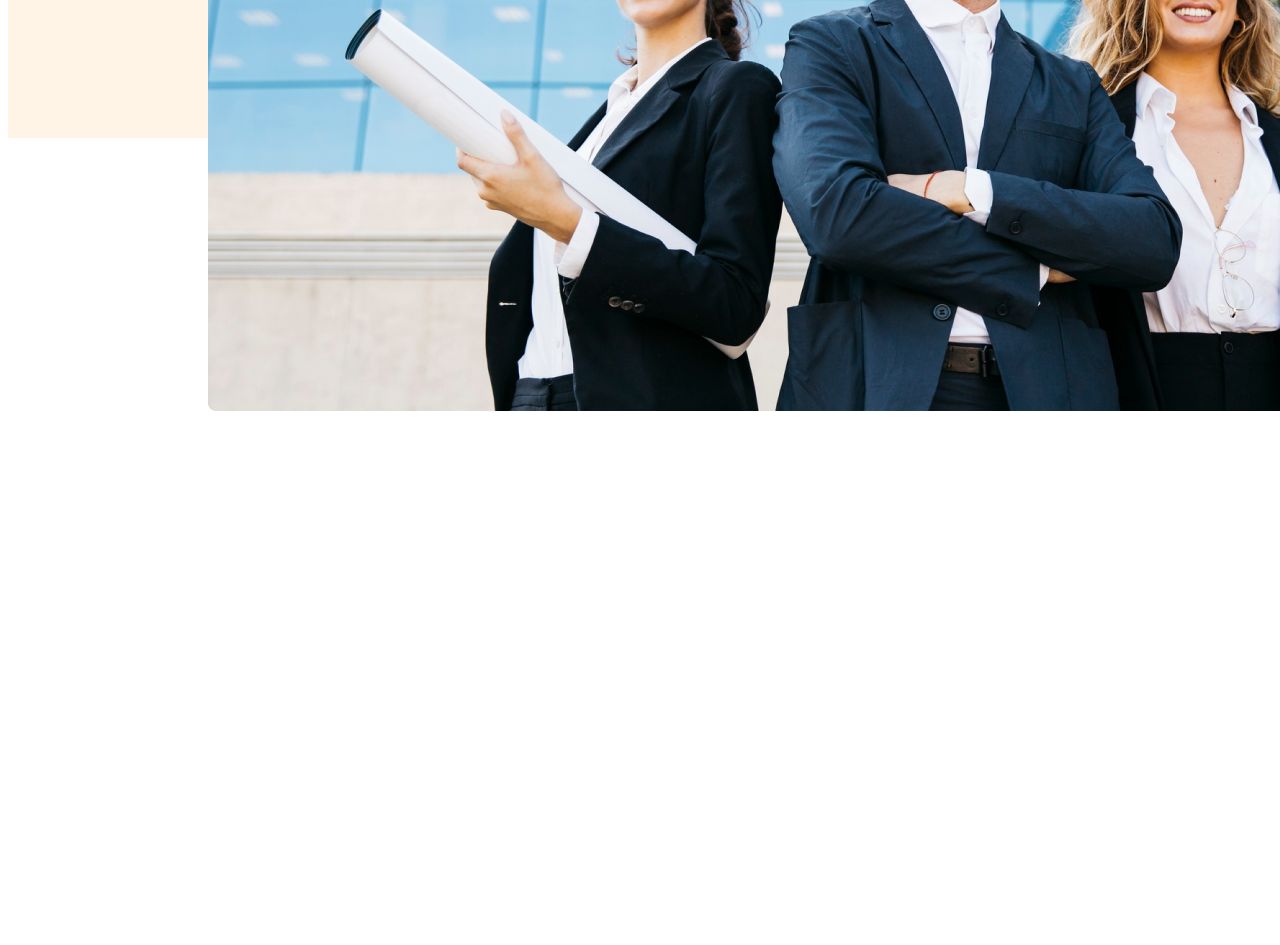
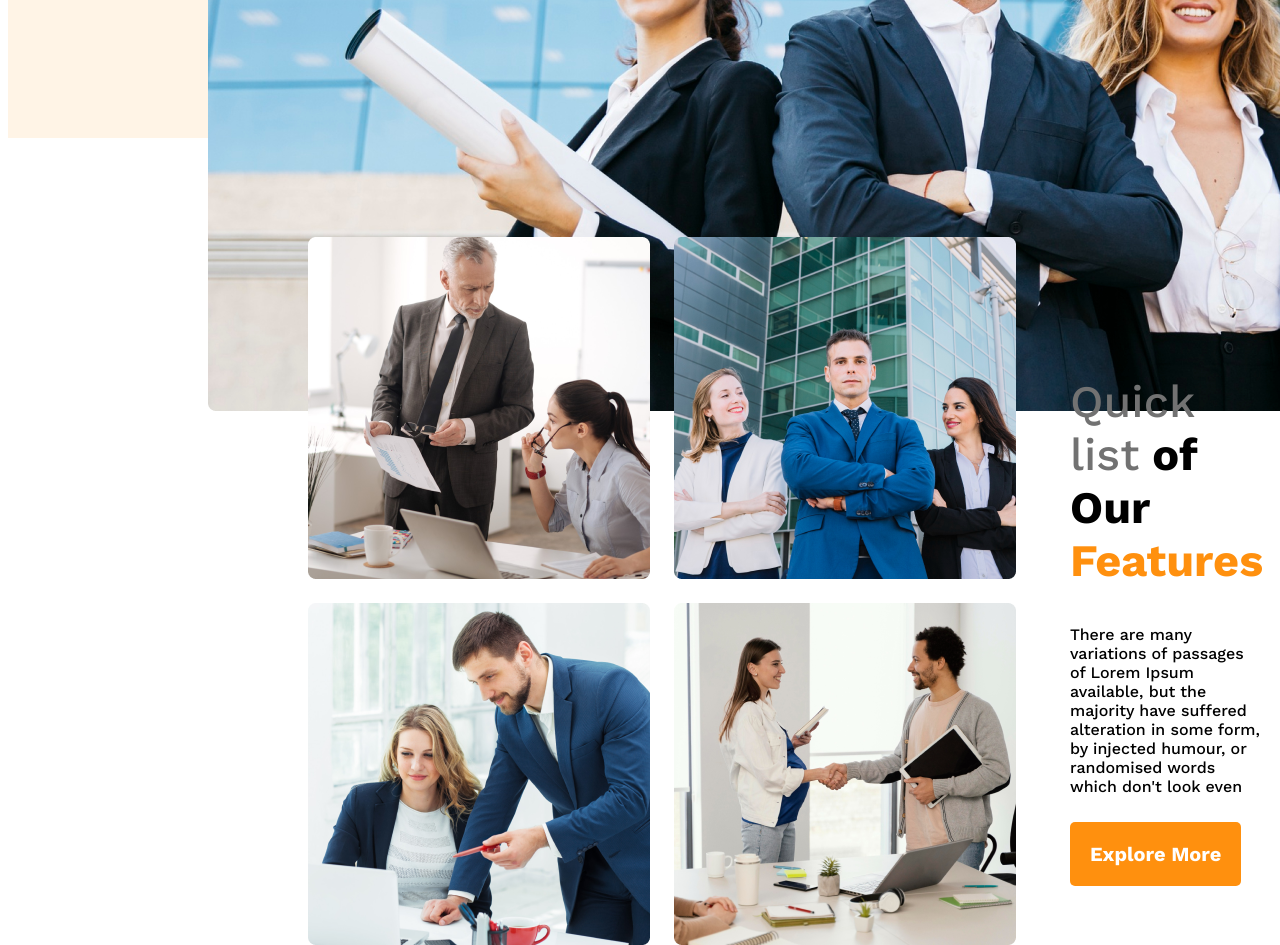
Before and after one commit to Monira-Jahan/assignment-2, a plain HTML site: page index.html in a window 1280 px wide. Shown: the part 1120-2065 px from the top of the page. Before the commit the page ends 1535 px from the top, so only its background shows below. Drawn offline with nearby package versions, Linux system fonts and the light colour scheme.

Commit message:
Feature section added

```diff
--- a/index.html
+++ b/index.html
@@ -43,6 +43,25 @@
     </header>
     <!-- Header end -->
 
+    <!-- main start -->
+    <main>
+        <!-- List of feature section -->
+        <section class="feature">
+            <div class="feature-img">
+                <img src="./images/team1.png" alt="">
+                <img src="./images/team2.png" alt="">
+                <img src="./images/team3.png" alt="">
+                <img src="./images/team4.png" alt="">
+            </div>
+            <div class="feature-info">
+                <h2 class="feature-title"><span class="text-primary-1">Quick list</span> of Our <span class="text-primary">Features</span></h2>
+                <p class="feature-description">There are many variations of passages of Lorem Ipsum available, but the majority have suffered alteration in some form, by injected humour, or randomised words which don't look even</p>
+                <button class="btn-primary">Explore More</button>
+           </div>
+       </section>
+       <!-- Features what we love-> section 2 -->
 
+
+    </main>
 </body>
 </html>
--- a/styles/style.css
+++ b/styles/style.css
@@ -1,3 +1,12 @@
+/* others */
+.text-primary{
+    color:#FF900E;
+    font-weight: 900;
+}
+.text-primary-1{
+    color:#727272;
+    font-weight: 400;
+}
 /* header start */
 /* Navigation bar style */
 .header{
@@ -63,7 +72,7 @@ nav li{
     height:64px;
     margin-top: 10px;
     border-radius:5px;
-    background:orangered;
+    background:#FF900E;
 }
 .image{
     border-radius:8px;
@@ -75,3 +84,39 @@ nav li{
 /* Header End */
 
 /* main section start */
+
+ /* feature section start*/
+ .feature{
+    display:flex;
+ }
+ .feature-img{
+    height:342px;
+    width:342px;
+    display:grid;
+    grid-template-columns: repeat(2,1fr);
+    grid-row-gap:24px;
+    grid-column-gap:24px;
+    padding-top: 99px;
+    padding-bottom: 160px;
+    padding-left: 300px;
+}
+.feature-info{
+    padding:200px 280px 0px 420px;
+}
+.feature-title{
+    font-family:'Work Sans';
+    font-style: normal;
+    font-weight: 800;
+    font-size: 45px;
+    color:black;
+
+}
+.feature-description{
+    font-family: 'Work Sans';
+    font-weight: 300;
+    font-size: 16px;
+}
+
+/* Experience-> section-2 */
+
+/*  */
```
